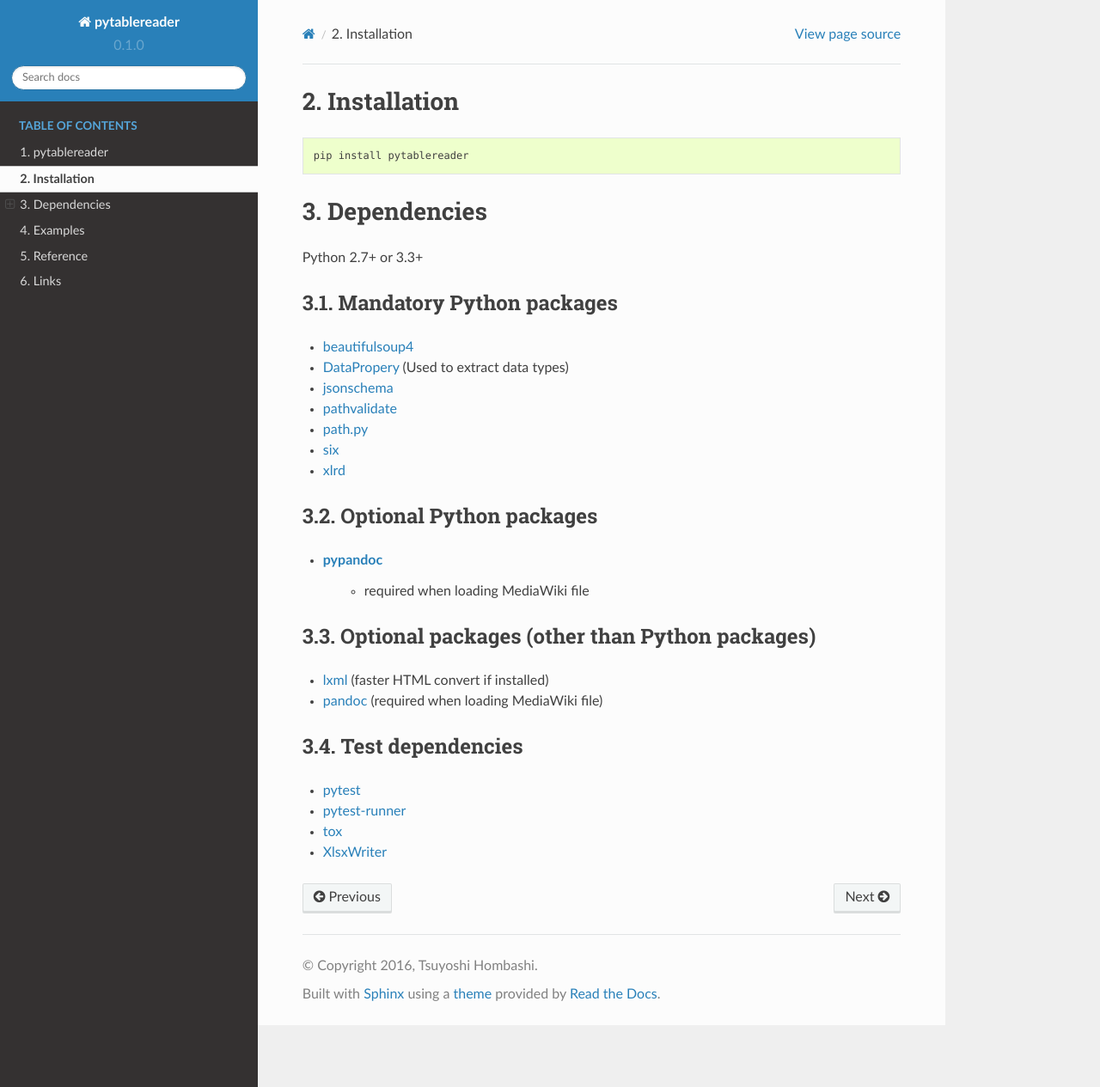
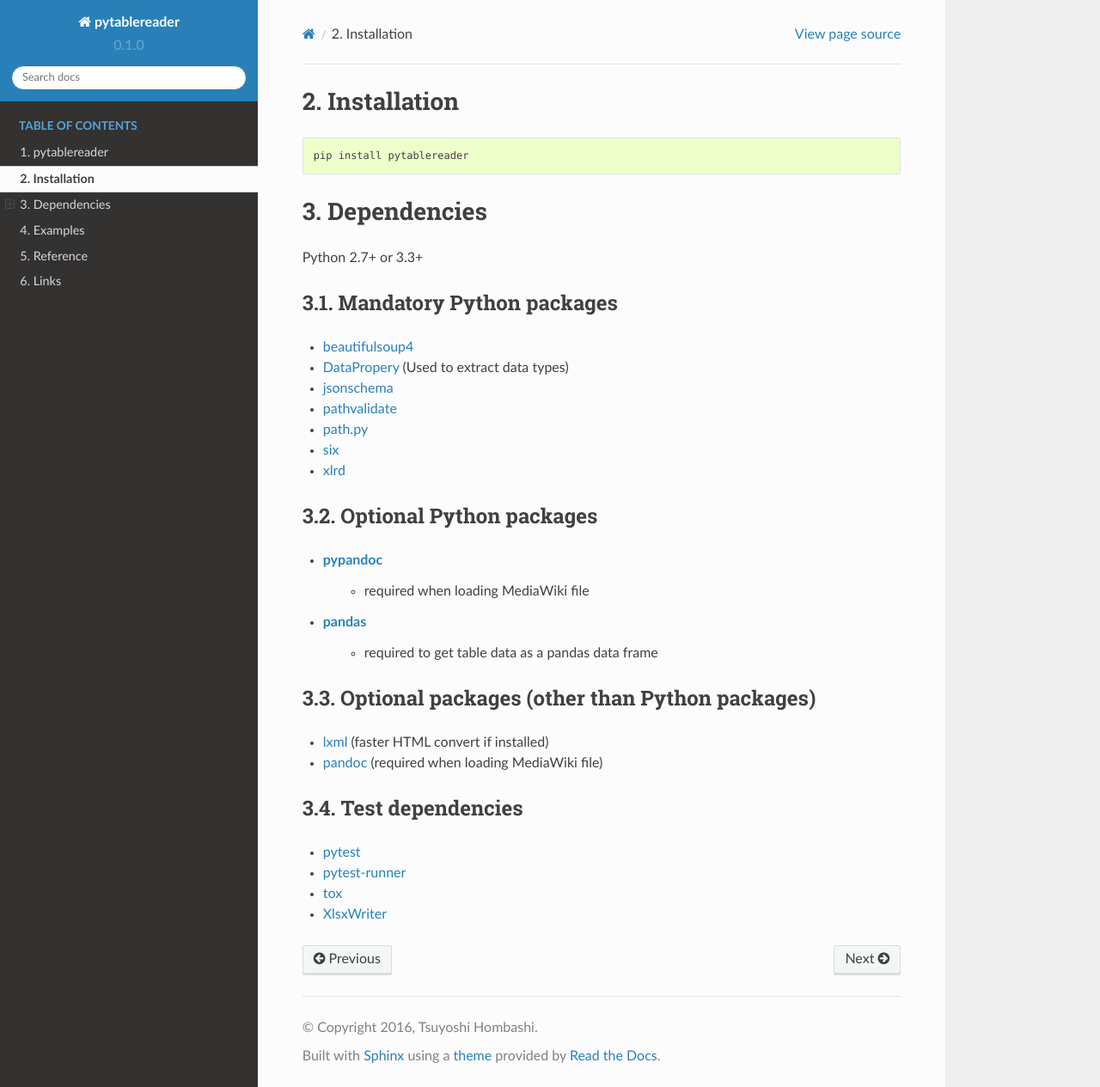
Before and after one commit to thombashi/pytablereader, a Sphinx documentation site: the page built from docs/pages/installation.rst, in a window 1280 px wide and 1265 px high. Shown: the whole window at 86% size. Built offline with Sphinx 7.4.7 and the Read the Docs theme 2.0.0, drawn with Linux system fonts in a browser that asks for light colours; pages that are not in the unit, such as notebooks, are missing from menus.

Commit message:
Update docs

```diff
--- a/docs/pages/installation.rst
+++ b/docs/pages/installation.rst
@@ -26,7 +26,8 @@
 ------------------------------------------------
 - `pypandoc <https://github.com/bebraw/pypandoc>`__
     - required when loading MediaWiki file
-
+- `pandas <http://pandas.pydata.org/>`__
+    - required to get table data as a pandas data frame
 
 Optional packages (other than Python packages)
 ------------------------------------------------
```
